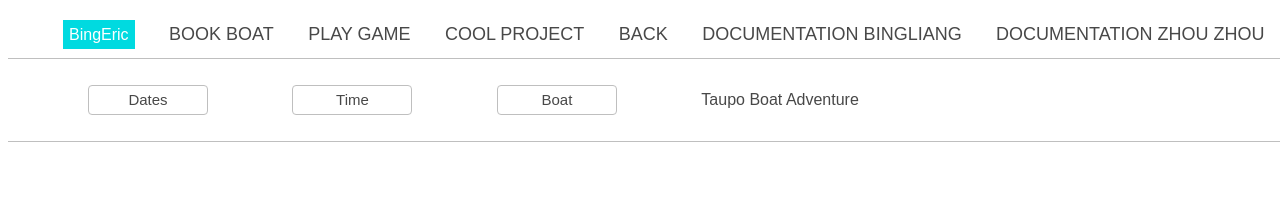
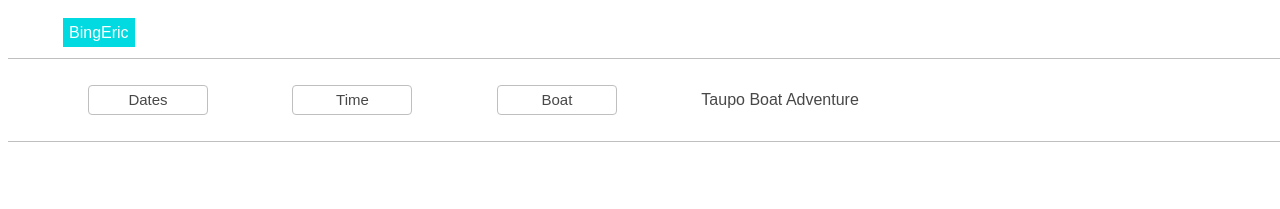
Before and after one commit to EricZhou0815/Boad-Seat-Reservation, a plain HTML site: page index.html in a window 1280 px wide. Drawn offline with Linux system fonts and the light colour scheme.

Commit message:
Update index.html
remove dead links

```diff
--- a/index.html
+++ b/index.html
@@ -14,12 +14,7 @@
     <nav>
       <ul>
         <li class="btn"><span>BingEric</span></li>
-        <li class="btn"><a href=# id="ativeBtn">Book Boat</a></li>
-        <li class="btn"><a href="../Play Game/game.html">Play Game</a></li>
-        <li class="btn"><a href=#>Cool Project</a></li>
-        <li><a href="../index.html">Back</a></li>
-        <li class="btn"><a href="http://dochyper.unitec.ac.nz/iwd18s1/2379/liangb05iwd/wordpress/" id="ativeBtn">Documentation BingLiang</a></li>
-        <li class="btn"><a href="http://dochyper.unitec.ac.nz/iwd18s1/2379/zhouz32iwd/wordpress/" id="ativeBtn">Documentation Zhou Zhou</a></li>
+
       </ul>
     </nav>
   </header>
```
